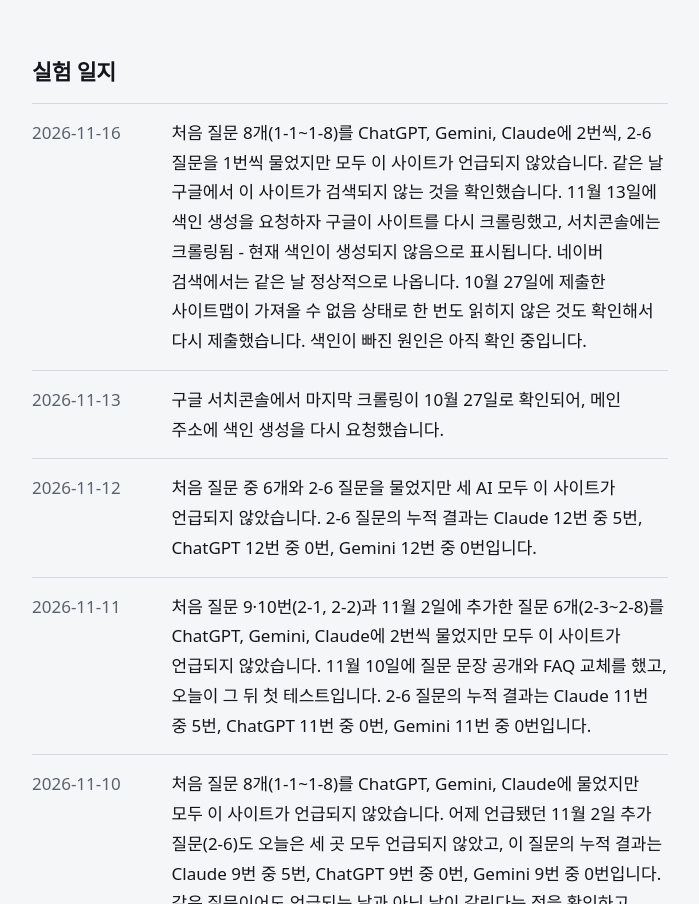
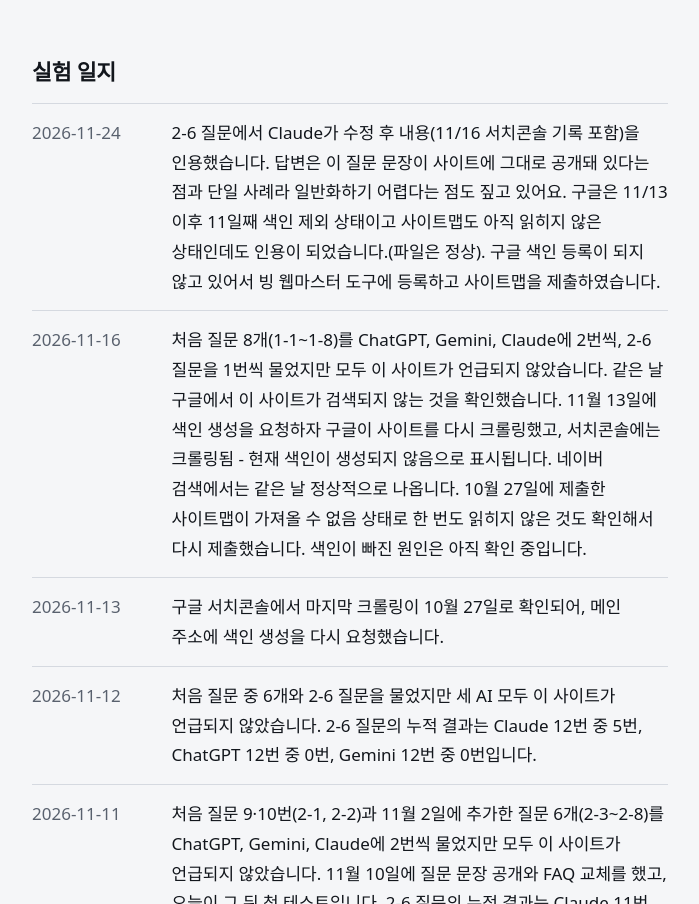
Before and after one commit to ai-finds-me/ai-finds-me.github.io, a plain HTML site: page index.html in a window 1280 px wide. Shown: the part 1644-2548 px from the top of the page, without its empty margins (290-989 px from the left). Drawn offline with Linux system fonts and the light colour scheme.

Commit message:
Update index.html

```diff
--- a/index.html
+++ b/index.html
@@ -136,6 +136,7 @@ footer{max-width:680px; margin:0 auto; padding:0 22px 48px; color:var(--muted);
   <section aria-labelledby="log">
     <h2 id="log">실험 일지</h2>
     <ul class="log">
+      <li><time datetime="2026-11-24">2026-11-24</time><span>2-6 질문에서 Claude가 수정 후 내용(11/16 서치콘솔 기록 포함)을 인용했습니다. 답변은 이 질문 문장이 사이트에 그대로 공개돼 있다는 점과 단일 사례라 일반화하기 어렵다는 점도 짚고 있어요. 구글은 11/13 이후 11일째 색인 제외 상태이고 사이트맵도 아직 읽히지 않은 상태인데도 인용이 되었습니다.(파일은 정상). 구글 색인 등록이 되지 않고 있어서 빙 웹마스터 도구에 등록하고 사이트맵을 제출하였습니다. </span></li>
       <li><time datetime="2026-11-16">2026-11-16</time><span>처음 질문 8개(1-1~1-8)를 ChatGPT, Gemini, Claude에 2번씩, 2-6 질문을 1번씩 물었지만 모두 이 사이트가 언급되지 않았습니다. 같은 날 구글에서 이 사이트가 검색되지 않는 것을 확인했습니다. 11월 13일에 색인 생성을 요청하자 구글이 사이트를 다시 크롤링했고, 서치콘솔에는 크롤링됨 - 현재 색인이 생성되지 않음으로 표시됩니다. 네이버 검색에서는 같은 날 정상적으로 나옵니다. 10월 27일에 제출한 사이트맵이 가져올 수 없음 상태로 한 번도 읽히지 않은 것도 확인해서 다시 제출했습니다. 색인이 빠진 원인은 아직 확인 중입니다.</span></li>
       <li><time datetime="2026-11-13">2026-11-13</time><span>구글 서치콘솔에서 마지막 크롤링이 10월 27일로 확인되어, 메인 주소에 색인 생성을 다시 요청했습니다.</span></li>
       <li><time datetime="2026-11-12">2026-11-12</time><span>처음 질문 중 6개와 2-6 질문을 물었지만 세 AI 모두 이 사이트가 언급되지 않았습니다. 2-6 질문의 누적 결과는 Claude 12번 중 5번, ChatGPT 12번 중 0번, Gemini 12번 중 0번입니다.</span></li>
```
